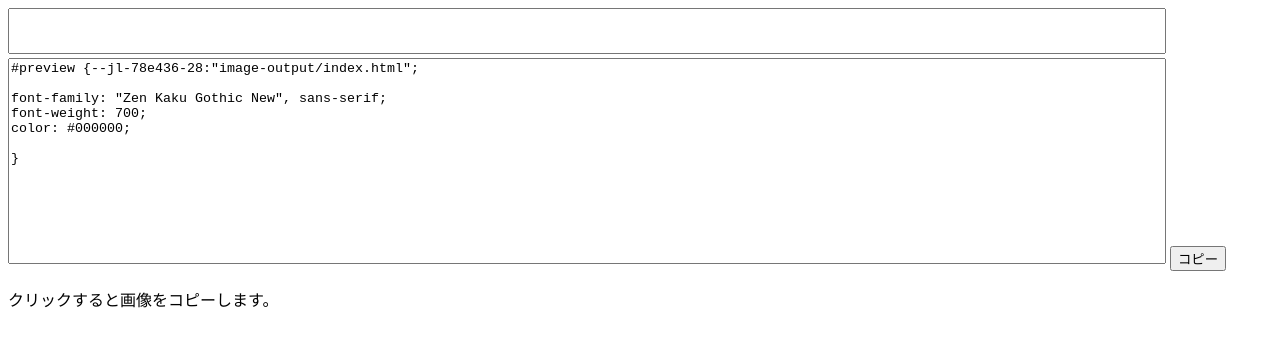
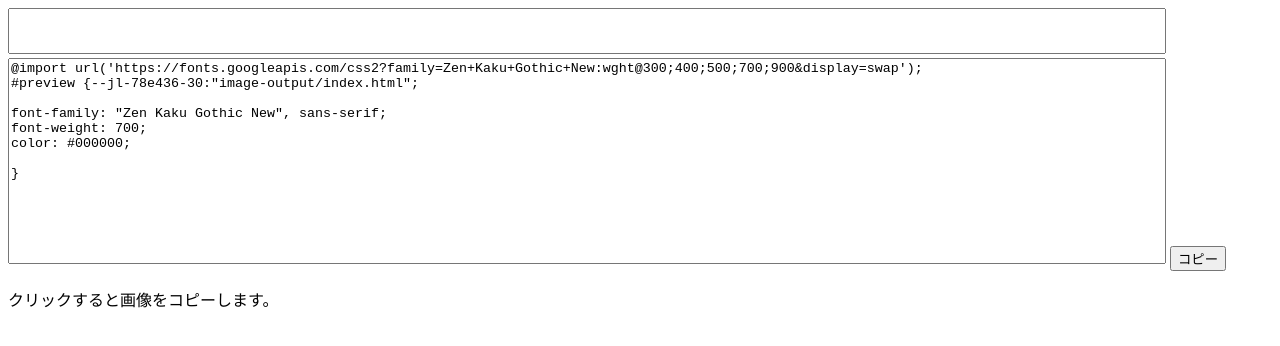
Before and after one commit to bull-frog/ruby-editor, a plain HTML site: page image-output/index.html in a window 1280 px wide. Drawn offline with Linux system fonts and the light colour scheme.

Commit message:
Zen Kaku Gothicをダウンロードできるようにした

```diff
--- a/image-output/index.html
+++ b/image-output/index.html
@@ -10,6 +10,7 @@
 <link rel="icon" type="image/png" sizes="16x16" href="../favicon-16x16.png">
 <link rel="manifest" href="../site.webmanifest">
 <link rel="mask-icon" href="../safari-pinned-tab.svg" color="#5bbad5">
+
 <meta name="msapplication-TileColor" content="#da532c">
 <meta name="theme-color" content="#ffffff">
 <style>
@@ -25,7 +26,8 @@
 		width: fit-content;
 	}
 </style>
-<style id="preview_style">#preview {
+<style id="preview_style">@import url('https://fonts.googleapis.com/css2?family=Zen+Kaku+Gothic+New:wght@300;400;500;700;900&display=swap');
+#preview {
 
 font-family: "Zen Kaku Gothic New", sans-serif;
 font-weight: 700;
```
